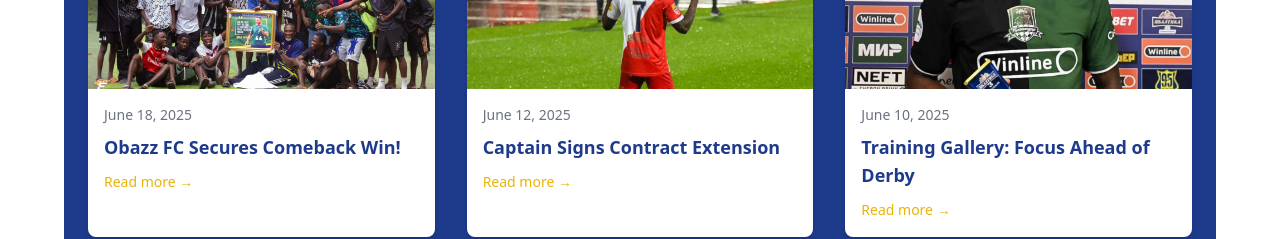
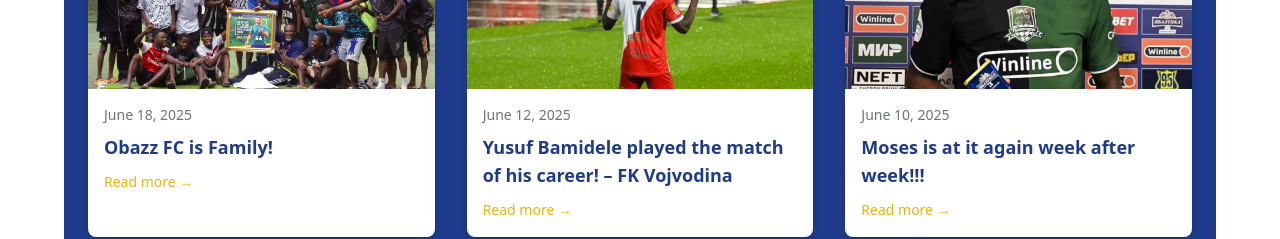
Before and after one commit to Ghodjeezreal/obazz-fc, a React (Vite) app: page / in a window 1280 px wide. Shown: the part 1500-1739 px from the top of the page. Built offline with nearby package versions, Linux system fonts and the light colour scheme.

Commit message:
Update App.jsx

```diff
--- a/src/App.jsx
+++ b/src/App.jsx
@@ -151,17 +151,17 @@ function App() {
     <div className="grid gap-8 md:grid-cols-3">
       {[
         {
-          title: "Obazz FC Secures Comeback Win!",
+          title: "Obazz FC is Family!",
           date: "June 18, 2025",
           image: '/slide1.jpg',
         },
         {
-          title: "Captain Signs Contract Extension",
+          title: "Yusuf Bamidele played the match of his career! – FK Vojvodina",
           date: "June 12, 2025",
           image: '/Dele.jpg',
         },
         {
-          title: "Training Gallery: Focus Ahead of Derby",
+          title: "Moses is at it again week after week!!!",
           date: "June 10, 2025",
           image:'/moses.jpg',
         }
```
